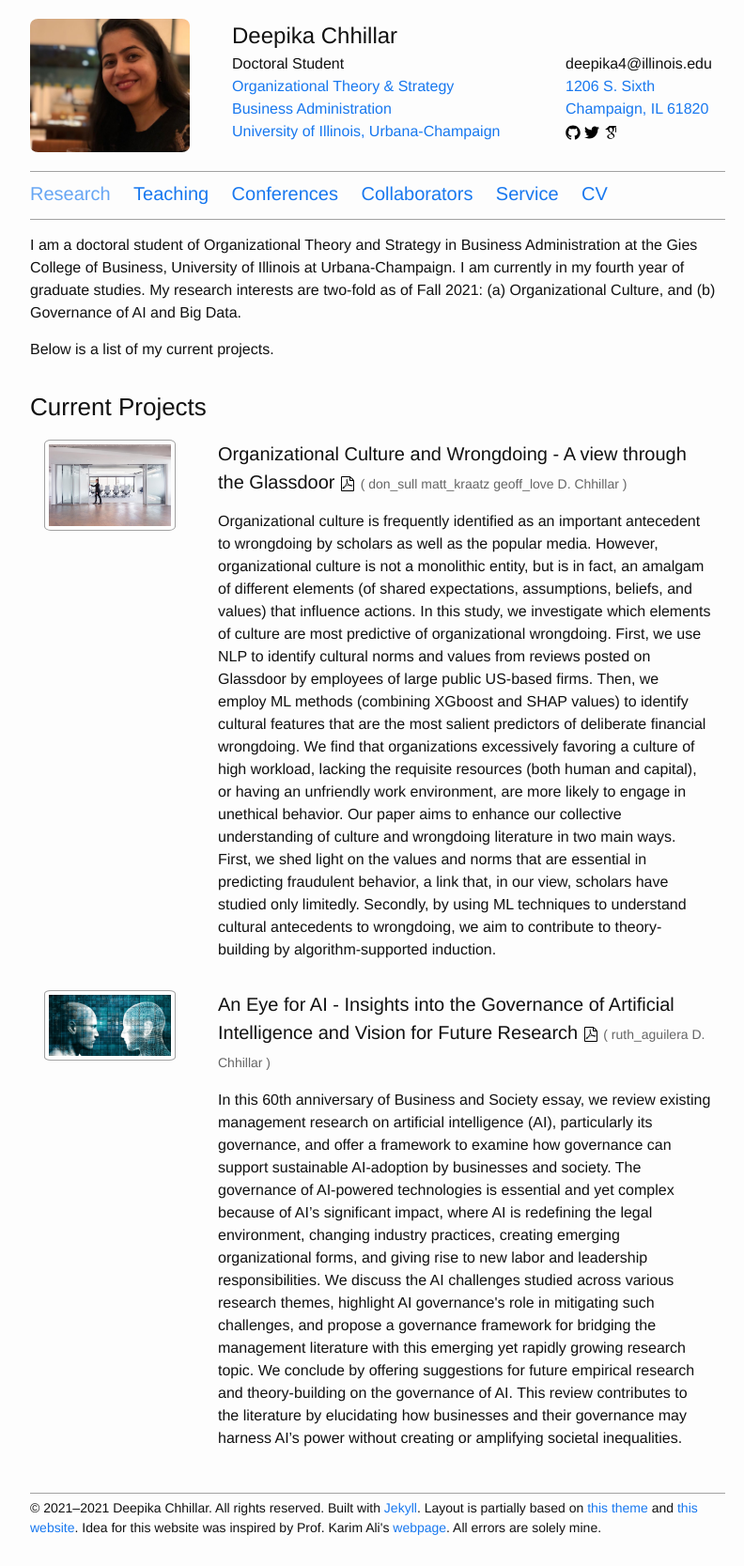
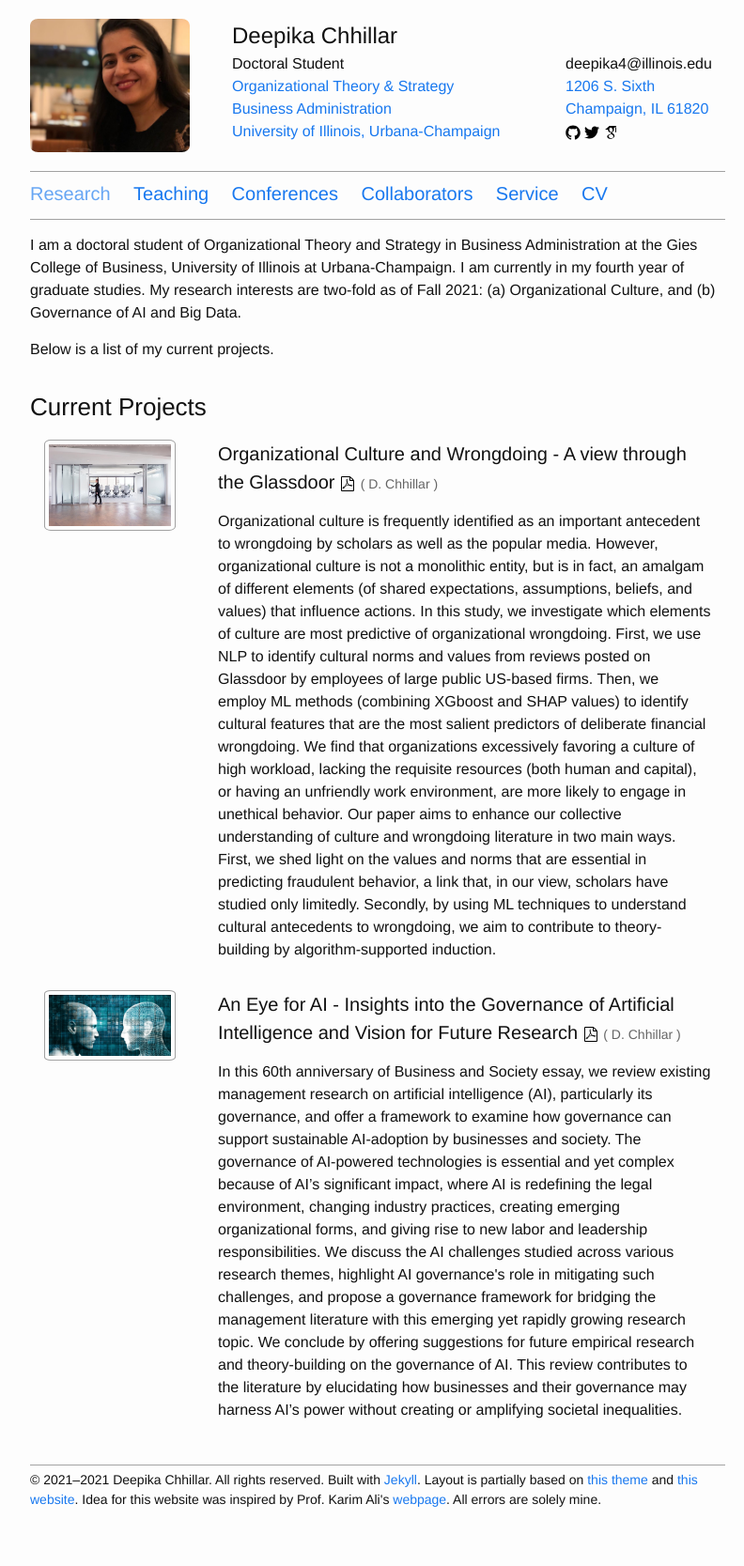
Before and after one commit to deepikachhillar/deepikachhillar.github.io, a Jekyll site: the page built from index.md, in a window 1280 px wide. Shown: the whole page at 94% size, without its empty margins (238-1030 px from the left). Built offline with Jekyll 4.4.1, drawn with Linux system fonts in a browser that asks for light colours; after the commit the page ends 1637 px from its top, so only the background shows below that.

Commit message:
Update projects.yml

```diff
--- a/_data/projects.yml
+++ b/_data/projects.yml
@@ -9,7 +9,7 @@
   id: glassdoor
   start: 2019
   link: https://deepikachhillar.github.io/resources/papers/glassdoor.pdf
-  members: geoff_love, don_sull, matt_kraatz
+#   members: G. Love,D. Sull, M. Kraatz
 #   papers: glassdoor
   collaborators: Prof. Geoffrey Love, Prof. Donald Sull, & Prof. Matthew Kraatz
   description: Organizational culture is frequently identified as an important antecedent to wrongdoing by scholars as well as the popular media. However, organizational culture is not a monolithic entity, but is in fact, an amalgam of different elements (of shared expectations, assumptions, beliefs, and values) that influence actions. In this study, we investigate which elements of culture are most predictive of organizational wrongdoing. First, we use NLP to identify cultural norms and values from reviews posted on Glassdoor by employees of large public US-based firms. Then, we employ ML methods (combining XGboost and SHAP values) to identify cultural features that are the most salient predictors of deliberate financial wrongdoing. We find that organizations excessively favoring a culture of high workload, lacking the requisite resources (both human and capital), or having an unfriendly work environment, are more likely to engage in unethical behavior. Our paper aims to enhance our collective understanding of culture and wrongdoing literature in two main ways. First, we shed light on the values and norms that are essential in predicting fraudulent behavior, a link that, in our view, scholars have studied only limitedly. Secondly, by using ML techniques to understand cultural antecedents to wrongdoing, we aim to contribute to theory-building by algorithm-supported induction.
@@ -17,7 +17,7 @@
 - name: An Eye for AI - Insights into the Governance of Artificial Intelligence and Vision for Future Research
   id: governance
   start: 2019
-  members: ruth_aguilera
+#   members: R. Aguilera
 #   papers: glassdoor
   collaborators: Prof. Ruth Aguilera
   description: In this 60th anniversary of Business and Society essay, we review existing management research on artificial intelligence (AI), particularly its governance, and offer a framework to examine how governance can support sustainable AI-adoption by businesses and society. The governance of AI-powered technologies is essential and yet complex because of AI’s significant impact, where AI is redefining the legal environment, changing industry practices, creating emerging organizational forms, and giving rise to new labor and leadership responsibilities. We discuss the AI challenges studied across various research themes, highlight AI governance's role in mitigating such challenges, and propose a governance framework for bridging the management literature with this emerging yet rapidly growing research topic. We conclude by offering suggestions for future empirical research and theory-building on the governance of AI. This review contributes to the literature by elucidating how businesses and their governance may harness AI’s power without creating or amplifying societal inequalities.
```
